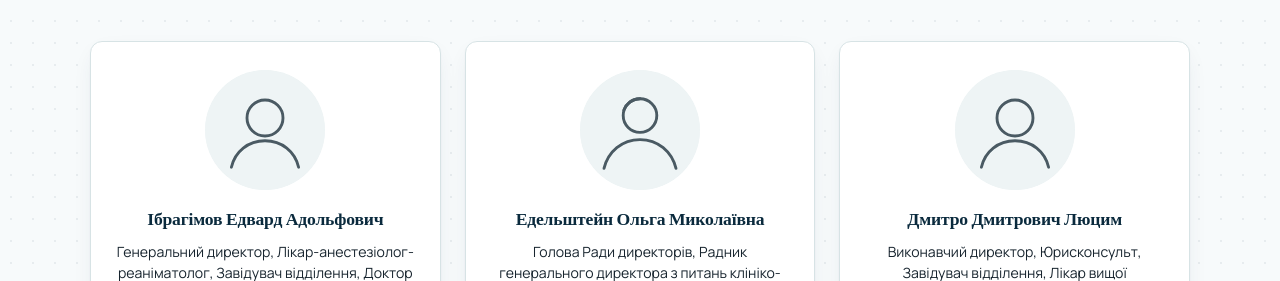
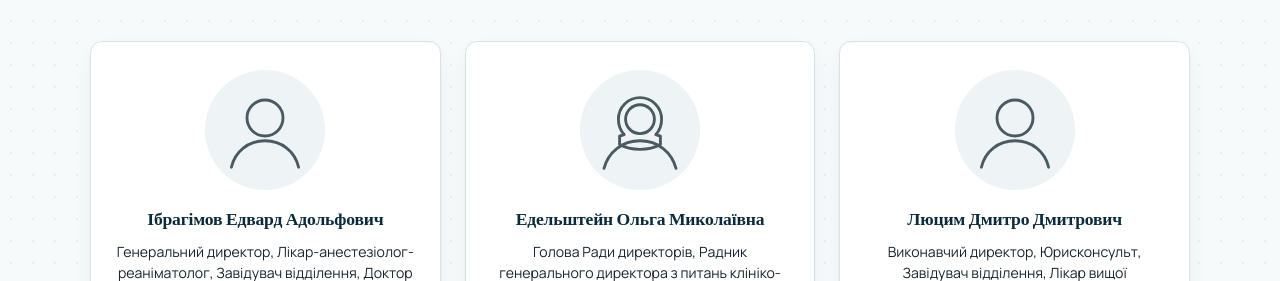
Before and after one commit to xeraze/SH-Site, a React (Vite) app: page /SH-Site/spivrobitnyky in a window 1280 px wide. Shown: the part 452-733 px from the top of the page. Built offline with nearby package versions, Linux system fonts and the light colour scheme.

Commit message:
Update 2.8 | Little Updates with Hierarchy and StaffPage

```diff
--- a/src/data/hierarchy.ts
+++ b/src/data/hierarchy.ts
@@ -92,6 +92,21 @@ export const departments: Department[] = [
             id: "board-chair",
             title: "Голова Ради директорів",
             description: "Очолює Раду директорів, координує роботу вищого керівного складу лікарні.",
+          },
+          {
+            id: "medical-director",
+            title: "Медичний директор",
+            description: "Відповідає за організацію лікувального процесу та якість медичної допомоги в закладі.",
+          },
+          {
+            id: "financial-director",
+            title: "Фінансовий директор",
+            description: "Керує фінансовою діяльністю та бюджетом лікарні.",
+          },
+          {
+            id: "executive-director",
+            title: "Виконавчий директор",
+            description: "Забезпечує виконання поточних адміністративних та організаційних завдань лікарні.",
           },
         ],
       },
--- a/src/data/staff.ts
+++ b/src/data/staff.ts
@@ -45,7 +45,7 @@ export const staffMembers: StaffMember[] = [
   },
   {
     id: "lyutsym",
-    fullName: "Дмитро Дмитрович Люцим",
+    fullName: "Люцим Дмитро Дмитрович",
     gender: "male",
     positions: [
       "Виконавчий директор",
--- a/src/pages/StaffPage.tsx
+++ b/src/pages/StaffPage.tsx
@@ -7,16 +7,16 @@ function Avatar({ gender }: { gender: "male" | "female" }) {
     return (
       <svg viewBox="0 0 100 100" className="staff-card__avatar" aria-hidden="true">
         <circle cx="50" cy="50" r="50" fill="var(--color-bg-muted)" />
-        <circle cx="50" cy="38" r="14" fill="none" stroke="var(--color-ink-soft)" strokeWidth="2.4" />
         <path
-          d="M50 24c-6.5 0-11.5 4-13.5 9.5"
+          d="M50 23c-10 0-18 8-18 18 0 5 1.8 9.5 4.8 12.8-2 .6-3.8 1.3-3.8 1.3v7c4.6 2.6 10.7 4 17 4s12.4-1.4 17-4v-7s-1.8-.7-3.8-1.3c3-3.3 4.8-7.8 4.8-12.8 0-10-8-18-18-18Z"
           fill="none"
           stroke="var(--color-ink-soft)"
           strokeWidth="2.4"
-          strokeLinecap="round"
+          strokeLinejoin="round"
         />
+        <circle cx="50" cy="41" r="12" fill="none" stroke="var(--color-ink-soft)" strokeWidth="2.4" />
         <path
-          d="M20 82c3.5-14 15-24 30-24s26.5 10 30 24"
+          d="M20 82c3.5-13.5 15-23 30-23s26.5 9.5 30 23"
           fill="none"
           stroke="var(--color-ink-soft)"
           strokeWidth="2.4"
```
